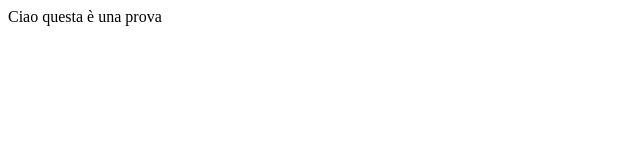
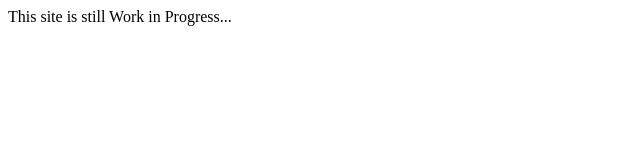
Before and after one commit to FedericoCavallera/QuottyCraft, a plain HTML site: page index.html in a window 1280 px wide. Shown: the whole page, without its empty margins (0-640 px from the left). Drawn offline with Linux system fonts and the light colour scheme.

Commit message:
Work in progress

```diff
--- a/index.html
+++ b/index.html
@@ -6,6 +6,6 @@
     <title>Document</title>
 </head>
 <body>
-    <div>Ciao questa è una prova</div>
+    <div>This site is still Work in Progress...</div>
 </body>
 </html>
```
